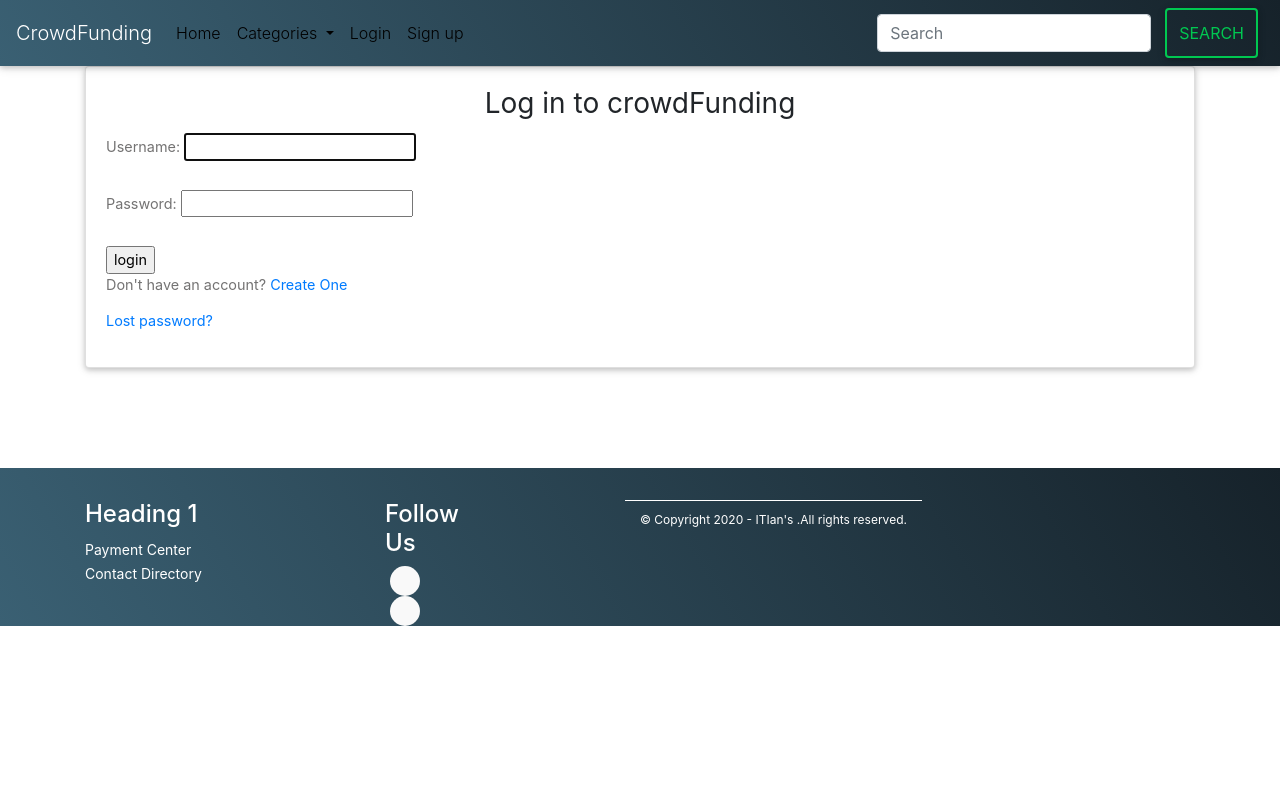
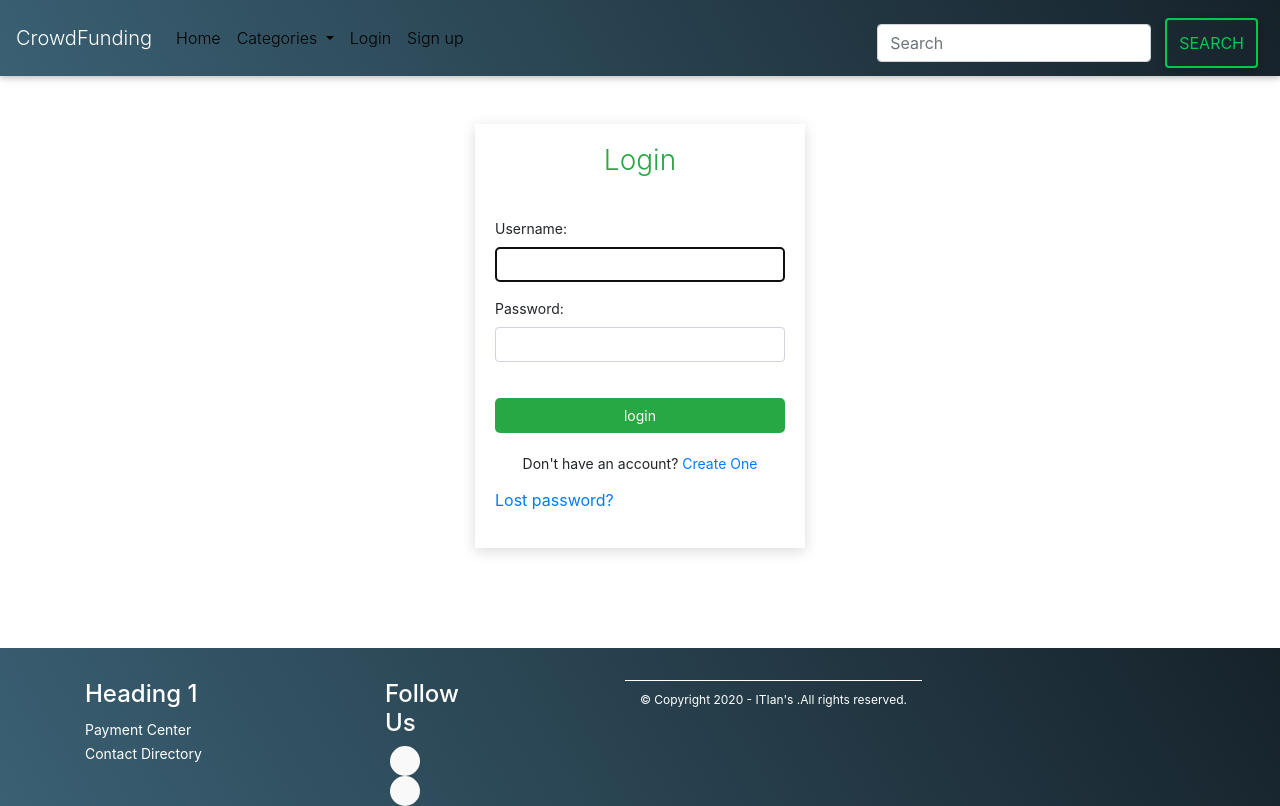
Before and after one commit to aAbdelnaby88/Crowd-Funding, a Django app: page /users/login/ in a window 1280 px wide. Before the commit the page ends 626 px from the top, so only its background shows below. Run offline with Django 3.2, Linux system fonts and the light colour scheme; some libraries are stand-ins or nearby versions.

```diff
--- a/crowdFunding/users/static/users/login.css
+++ b/crowdFunding/users/static/users/login.css
@@ -7,7 +7,6 @@ html,body {
 	display: flex;
 	align-items: center;
 	justify-content: center;
-	background-color: #f5f5f5;
 }
 
 form{
@@ -18,15 +17,20 @@ form{
 
 .card-title{ font-weight:300; }
 
-.btn{
-	font-size: 14px;
-	margin-top:20px;
+.btn-submit {
+	    border: 0;
+    width: 100%;
+    height: 35px;
+    border-radius: 5px;
+    background: #28a745;
+    color: #fff;
+    margin-top: 20px;
 }
 
 
 .login-form{
 	width:330px;
-	margin:20px;
+	box-shadow: 0 3px 13px #00000026;
 }
 
 .sign-up{
@@ -39,3 +43,29 @@ form{
 	font-size: 13px;
 	margin-top:20px;
 }
+
+.card-body{
+    margin:auto;
+}
+
+h3{
+    color: #28a745;
+}
+label {
+    display: block !important;
+    }
+input {
+    display: block;
+    width: 100%;
+    height: calc(1.5em + .75rem + 2px);
+    padding: .375rem .75rem;
+    font-size: 1rem;
+    font-weight: 400;
+    line-height: 1.5;
+    color: #495057;
+    background-color: #fff;
+    background-clip: padding-box;
+    border: 1px solid #ced4da;
+    border-radius: .25rem;
+
+}
--- a/crowdFunding/users/templates/registration/login.html
+++ b/crowdFunding/users/templates/registration/login.html
@@ -1,7 +1,6 @@
 {% extends "users/base.html" %}
 {% load static %}
 
-<link rel="stylesheet" type="text/css" href="{% static 'static/users/login.css' %}">
 
 {% block content %}
 
@@ -18,12 +17,13 @@
     {% endif %}
 {% endif %}
 
+<link rel="stylesheet" type="text/css" href="{% static 'users/login.css' %}">
 
 
-<div class="global-container">
-	<div class="card login-form">
+<div class="container mt-5">
+	<div class="login-form m-auto">
 	<div class="card-body">
-		<h3 class="card-title text-center">Log in to crowdFunding</h3>
+		<h3 class="card-title text-center">Login</h3>
 		<div class="card-text">
 			<!--
 			<div class="alert alert-danger alert-dismissible fade show" role="alert">Incorrect username or password.</div> -->
@@ -36,9 +36,9 @@
 				</div>
 				<div class="form-group">
 					<label>{{ form.password.label_tag }}</label>
-                    <label>{{ form.password }}</label>
+                    <label class="form-contorol">{{ form.password }}</label>
 				</div>
-				<input type="submit" value="login">
+				<button type="submit" class="btn-submit">login</button>
                 <input type="hidden" name="next" value="{{ next }}">
 
 				<div class="sign-up">
--- a/crowdFunding/users/templates/activate_account.html
+++ b/crowdFunding/users/templates/users/activate_account.html
@@ -1,4 +1,3 @@
-
 {% autoescape off %}
 Hi {{ user.username }},
 Please click on the link to confirm your registration,
--- a/crowdFunding/users/templates/users/base.html
+++ b/crowdFunding/users/templates/users/base.html
@@ -64,7 +64,6 @@
                   <li class="nav-item active">
                 <a class=" nav-item nav-link" href="{% url 'logout' %}">logout<span class="sr-only">(current)</span></a>
                   </li>
-
             {% else %}
              <li class="nav-item active">
                 <a class="nav-link" href="{% url 'login' %}">Login<span class="sr-only">(current)</span></a>
--- a/crowdFunding/users/templates/users/test.html
+++ /dev/null
@@ -1,5 +0,0 @@
-{% extends "users/base.html" %}
-
-{% block content %}
-  <p>Logged out!</p>
-{% endblock %}
--- a/crowdFunding/users/urls.py
+++ b/crowdFunding/users/urls.py
@@ -1,5 +1,5 @@
 from django.urls import path , include
-# from django.conf.urls import url
+from django.conf.urls import url
 from . import views
 from django.contrib.auth import views as auth_views
 
@@ -12,8 +12,7 @@ urlpatterns = [
 
     path('signup',views.signup, name='signup'),
     path('logout/', auth_views.LogoutView.as_view(template_name='users/logout.html'), name="logout"),
-    path('', views.index, name='index'),
-    # url(r'^activate/(?P<uidb64>[0-9A-Za-z_\-]+)/(?P<token>[0-9A-Za-z]{1,13}-[0-9A-Za-z]{1,20})/$',
-    #     views.activate_account, name='activate')
+    url(r'^activate/(?P<uidb64>[0-9A-Za-z_\-]+)/(?P<token>[0-9A-Za-z]{1,13}-[0-9A-Za-z]{1,20})/$',
+        views.activate_account, name='activate')
 
 ]
```
Also changed, not shown: crowdFunding/crowdFunding/settings.py (+6 -7 lines), crowdFunding/users/forms.py (+7 -2 lines), crowdFunding/users/static/users/signup.css (+15 -1 lines), crowdFunding/users/templates/registration/signup.html (+6 -5 lines), crowdFunding/users/token_generator.py (+8 -8 lines), crowdFunding/users/views.py (+31 -44 lines), crowdFunding/users/static/users/base.css (deleted).
